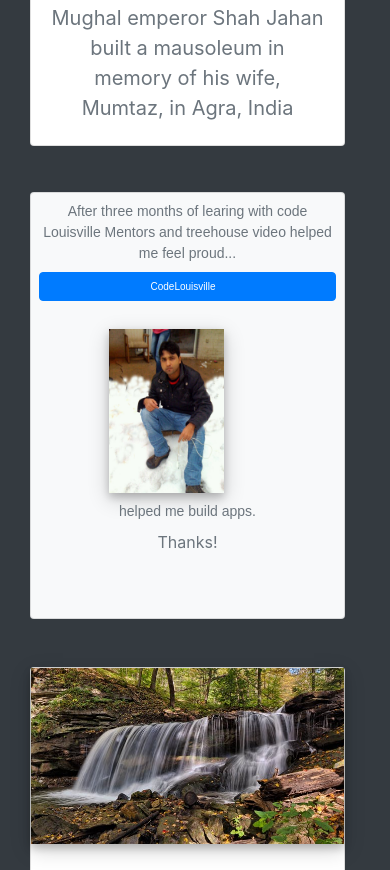
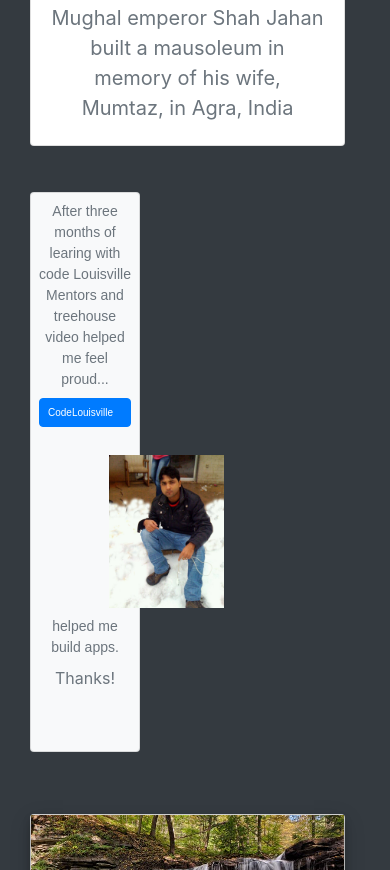
Before and after one commit to lokkhadka/tourist-sites, a plain HTML site: page about.html in a window 390 px wide. Shown: the part 1068-1938 px from the top of the page. Drawn offline with nearby package versions, Linux system fonts and the light colour scheme.

Commit message:
indenting and media queries

```diff
--- a/about.html
+++ b/about.html
@@ -10,7 +10,6 @@
     <link rel="stylesheet" href="https://maxcdn.bootstrapcdn.com/bootstrap/4.0.0/css/bootstrap.min.css" integrity="sha384-Gn5384xqQ1aoWXA+058RXPxPg6fy4IWvTNh0E263XmFcJlSAwiGgFAW/dAiS6JXm" crossorigin="anonymous">
     <link rel="stylesheet" href="customcss/about.css" type="text/css">
     <link rel="stylesheet" href="fontawesome/css/fontawesome-all.min.css">
-
  <title>about tourist sites</title>
   </head>
    <body>
@@ -21,22 +20,19 @@
          </div>
       </div>
     </header>
-
-
   <div class="container-fluid bg-dark ">
     <div class="container pt-3 ">   <!-- container -->
         <div class="row">
               <div class="col-md-2">
-                  <div class="card card-2 my-2 px-2 ">
+                <div class="card card-3 my-2 px-2 ">
                     <p class="text-center mt-1 text-muted text-lead">Checkout</p>
                     <hr class="my-1">
-                       <img class="imm el my-2  text-center" src="image/pic7.jpeg">
+                      <img class=" el my-2  text-center" src="image/pic7.jpeg">
                       <img class="imm el els my-2 " src="image/pic3.jpeg">
                       <img class="imm el my-2 " src="image/pic5.jpeg">
                       <img class="imm el my-2 " src="image/pic6.jpeg">
                       <img class="imm el my-2 " src="image/pic2.jpeg">
                       <div class="card-body">
-
                 </div>
             </div>
         </div>
@@ -48,32 +44,26 @@
                       <p class="text-center minss text-lead text-muted">Mughal emperor Shah Jahan built a mausoleum in memory of his wife, Mumtaz, in Agra, India</p>
                     <h5 class="text-center text-muted "></h5>
                 </div>
-
             </div>
         </div>
       <div class="col-md-2">
-         <div class="card card-2 bg-light my-3 p-2">
+        <div class="card card-3 bg-light my-3 p-2">
             <p class="text-center mb-2 text-muted min">After three months of learing with code Louisville Mentors and treehouse video helped me feel proud... </p>
             <a href="https://www.codelouisville.org" class="btn btn-primary btn-small mb-2 mins" target="_blank">CodeLouisville</a>
-               <img class="imm ell mb-2" src="image/mypic2.jpg"  alt="student picture">
+                  <img class=" ell  mb-2" src="image/mypic2.jpg"  alt="student picture">
                         <p class="text-center text-muted mb-2 min">helped me build apps.</p>
                       <p class="text-center text-muted">Thanks!</p>
                     <div class="card-body">
-
-
                   </div>
               </div>
         </div>
-
     </div>
-
         <div class="row">
             <div class="col-md-6">
             <div class="card my-3 ">
                   <img class="imm" src="image/nat3.jpeg">
                     <div class="card-body">
                 <p class="text-center lead">Nature wilderness view</p>
-
               </div>
           </div>
       </div>
@@ -82,19 +72,16 @@
             <img class="imm" src="image/nat1.jpeg">
                 <div class="card-body">
                   <p class="text-center lead">Nature wilderness view</p>
-
                 </div>
               </div>
           </div>
       </div>
-
     <div class="row">
           <div class="col-md-6">
               <div class="card my-3 ">
                 <img class="imm" src="image/nat2.jpeg">
                   <div class="card-body">
                     <p class="text-center lead">Wolf in action</p>
-
                   </div>
                 </div>
             </div>
@@ -103,7 +90,6 @@
               <img class="imm" src="image/nat4.jpeg">
                   <div class="card-body">
                   <p class="text-center lead">Sweet couple in the loveland</p>
-
                 </div>
                 </div>
               </div>
@@ -114,22 +100,18 @@
                 <img class="imm" src="image/nat5.jpeg">
                 <div class="card-body">
                 <p class="text-center lead">Plant in the water</p>
-
             </div>
           </div>
       </div>
         <div class="col-md-6">
               <div class="card my-3 ">
                   <img class="imm" src="image/nat1.jpeg">
-
                     <div class="card-body">
                     <p class="text-center lead">Nature wilderness view</p>
-
                   </div>
                 </div>
               </div>
           </div>
-
         </div>   <!-- /container -->
       </div>
 
@@ -142,7 +124,6 @@
     <div class="row">
       <div class="col-md-4">
         <div class="py-2">
-
            <ul class="nav d-block justify-content-between footer-3">
               <h5 class="text-white">Connect With Us:</h5>
               <li class="nav-item ">
@@ -163,12 +144,8 @@
            </ul>
      </div>
  </div>
-
-
-
 <div class="col-md-4">
     <div class="py-2" >
-
        <ul class="nav flex-column justify-content-between footer-3">
           <h5 class="text-white">Languages:</h5>
           <li class="nav-item">
@@ -189,7 +166,6 @@
        </ul>
     </div>
   </div>
-
 <div class="col-md-2">
       <div class="py-2">
           <ul class="nav flex-column footer-3">
@@ -229,7 +205,6 @@
             </div>
           </div>
         </div>
-
         </div>
     <p class="lead text-center text-white mt-2 pb-2 bg-primary cp"> Copyright&:2018 Tourist sites, Inc.</p>
     </footer>
--- a/customcss/about.css
+++ b/customcss/about.css
@@ -122,14 +122,19 @@ els{
         width: 100%;
     }
     .el{
-        height: 100%;
-        width: 100%;
-        margin-right:20px;
+
+        width: 50px;
+
     }
-    .ell{
-        height: 100%;
-        width: 100%;
+
+
+
+    .card-3{
+       width: 110px;
+
+
     }
+
     .spy{
         font-size: 20px;
     }
@@ -159,11 +164,7 @@ els{
         width: 80px;
 
     }
-    .ell{
-        height: 150px;
-        width: 100%;
 
-    }
     .jumbotron{
         height: 100%;
     }
```
Lines whose indentation alone changed are shown as unchanged.
